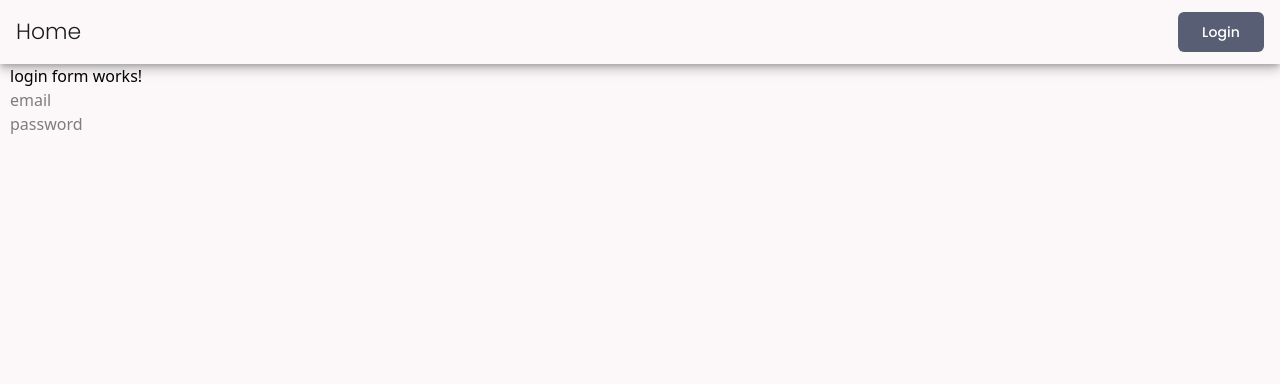
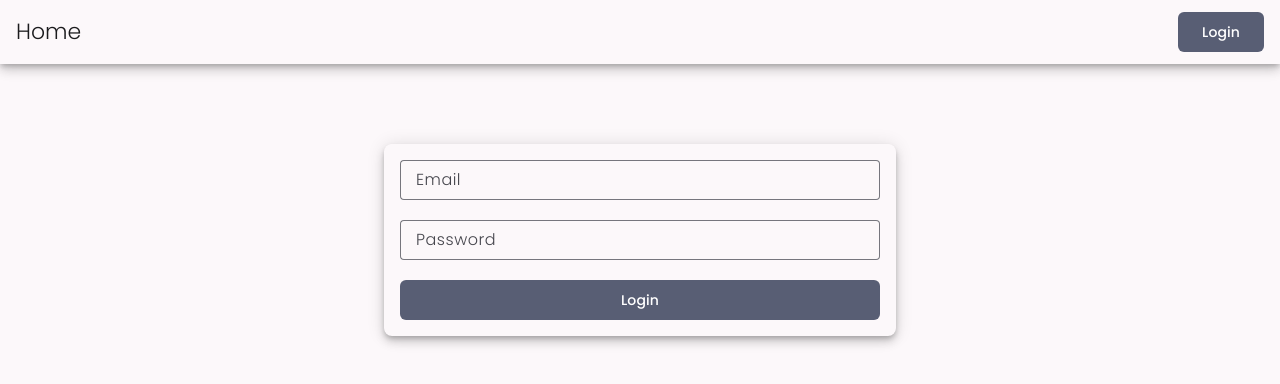
Before and after one commit to Skandinavchik/recipe_planner_client, an Angular app: page /login in a window 1280 px wide. Shown: the top 384 px of the page. Built offline with nearby package versions, Linux system fonts and the light colour scheme.

Commit message:
initiated login form with simple validation

```diff
--- a/src/app/app.config.ts
+++ b/src/app/app.config.ts
@@ -1,3 +1,4 @@
+import { provideHttpClient } from '@angular/common/http'
 import { ApplicationConfig, provideZoneChangeDetection } from '@angular/core'
 import { provideAnimationsAsync } from '@angular/platform-browser/animations/async'
 import { provideRouter } from '@angular/router'
@@ -7,6 +8,7 @@ import { routes } from './app.routes'
 export const appConfig: ApplicationConfig = {
   providers: [
     provideZoneChangeDetection({ eventCoalescing: true }),
+    provideHttpClient(),
     provideRouter(routes),
     provideAnimationsAsync(),
     disableRipples(),
--- a/src/app/login-form/login-form.component.html
+++ b/src/app/login-form/login-form.component.html
@@ -1,5 +1,15 @@
-<p>{{title}} works!</p>
-<form>
-  <input type="email" placeholder="email">
-  <input type="password" placeholder="password">
+<form [formGroup]='loginForm' (ngSubmit)="onSubmit()">
+  <p>
+    <mat-form-field appearance="outline" [style.width.%]="100">
+      <input type="email" matInput formControlName="email" placeholder="Email" required>
+    </mat-form-field>
+  </p>
+
+  <p>
+    <mat-form-field appearance="outline" [style.width.%]="100">
+      <input type="password" matInput formControlName="password" placeholder="Password" required>
+    </mat-form-field>
+  </p>
+
+  <button mat-flat-button>Login</button>
 </form>
--- a/src/app/login-form/login-form.component.scss
+++ b/src/app/login-form/login-form.component.scss
@@ -1,3 +1,11 @@
-input {
-  display: block;
+form {
+  border-radius: 0.5rem;
+  padding: 1rem 1rem;
+  margin: 5rem auto;
+  width: 32rem;
+  box-shadow: var(--mat-sys-level3)
 }
+
+button {
+  width: 100%;
+}
--- a/src/app/login-form/login-form.component.ts
+++ b/src/app/login-form/login-form.component.ts
@@ -1,11 +1,36 @@
-import { Component } from '@angular/core'
+import { HttpClient } from '@angular/common/http'
+import { Component, inject } from '@angular/core'
+import { FormBuilder, ReactiveFormsModule, Validators } from '@angular/forms'
+import { MatButtonModule } from '@angular/material/button'
+import { MatFormFieldModule } from '@angular/material/form-field'
+import { MatInputModule } from '@angular/material/input'
 
 @Component({
   selector: 'app-login-form',
-  imports: [],
+  imports: [MatButtonModule, ReactiveFormsModule, MatFormFieldModule, MatInputModule],
   templateUrl: './login-form.component.html',
   styleUrl: './login-form.component.scss',
 })
 export class LoginFormComponent {
-  title = 'login form'
+  private formBuilder = inject(FormBuilder)
+  private http = inject(HttpClient)
+
+  loginForm = this.formBuilder.group({
+    email: ['', [Validators.required, Validators.email]],
+    password: ['', [Validators.required, Validators.minLength(6)]],
+  })
+
+  onSubmit() {
+    if (this.loginForm.status === 'VALID') {
+      this.http.post('', this.loginForm.value).subscribe({
+        next: response => {
+          console.log('Login successful:', response)
+          this.loginForm.reset()
+        },
+        error: error => {
+          console.error('Login failed:', error)
+        },
+      })
+    }
+  }
 }
--- a/src/styles.scss
+++ b/src/styles.scss
@@ -28,3 +28,10 @@ button {
     filled-container-shape: 0.375rem,
   ));
 }
+
+:root {
+  @include mat.form-field-overrides((
+    container-height: 40px,
+    container-vertical-padding: 7.5px,
+  ));
+}
```
